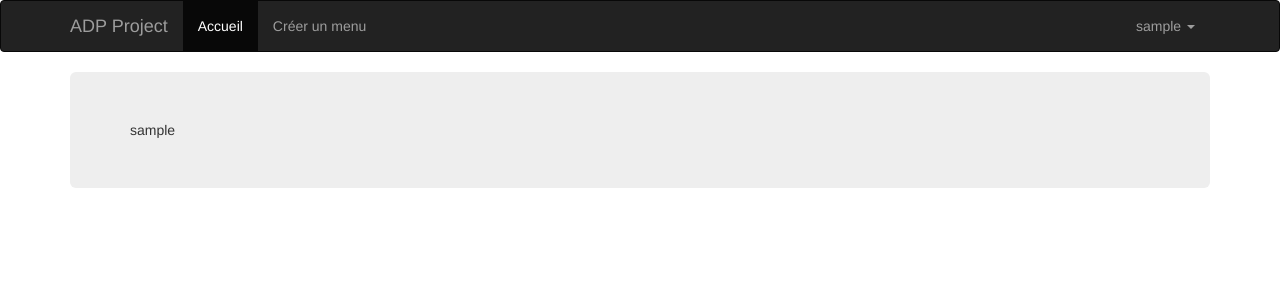
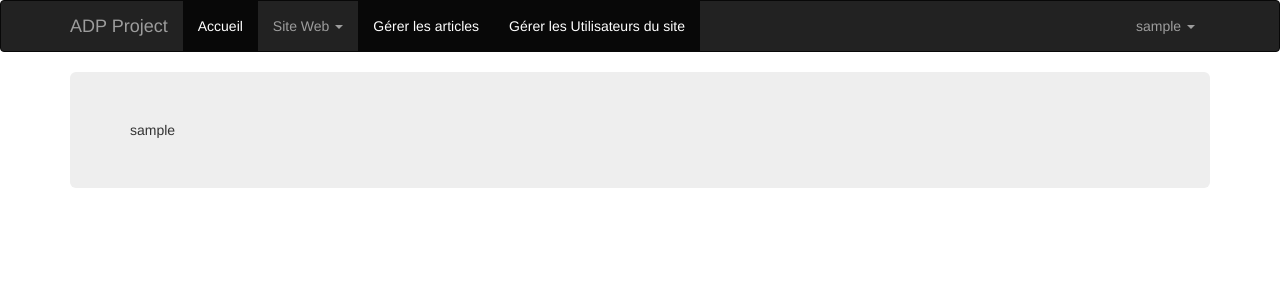
Before and after one commit to Cavanna-dev/ADP, a PHP site: page /admin/home.php in a window 1280 px wide. Shown: the top 300 px of the page. Run offline with PHP 8.4, Linux system fonts and the light colour scheme; the visitor is signed in with stand-in values (Sample User, id 1); some libraries are stand-ins or nearby versions.

Commit message:
Modification des fichiers sources

```diff
--- a/admin/home.php
+++ b/admin/home.php
@@ -1,8 +1,8 @@
-<?php include 'header.php'; ?>
-<?php include 'menu.php'; ?>
+<?php include 'template/header.php'; ?>
+<?php include 'template/menu.php'; ?>
 <div class="container">
     <div class="jumbotron">
         <?php echo $_SESSION['user_logged']; ?>
     </div>
 </div>
-<?php include 'footer.php'; ?>
+<?php include 'template/footer.php'; ?>
--- a/admin/login.php
+++ b/admin/login.php
@@ -1,8 +1,10 @@
 <?php
+
 $email = htmlspecialchars($_POST['inputEmail']);
 $password = htmlspecialchars($_POST['inputPassword']);
 
 include_once '../connection_db.php';
+
 try {
     $resultats = $db->query("SELECT email, password, role " .
                             "FROM users " .
--- a/admin/menu.php
+++ b/admin/template/menu.php
@@ -11,14 +11,23 @@
         <div class="navbar-collapse collapse navbar-inverse-collapse">
             <ul class="nav navbar-nav">
                 <li class="active"><a href="#">Accueil</a></li>
-                <li><a href="#">Créer un menu</a></li>
+                <li class="dropdown">
+                    <a href="#" class="dropdown-toggle" data-toggle="dropdown">Site Web <b class="caret"></b></a>
+                    <ul class="dropdown-menu">
+                        <li><a href="module_HomePage.php">Gérer la page d'accueil</a></li>
+                        <li><a href="module_Menu.php">Gérer le menu du site</a></li>
+                        <li><a href="../index.php">Voir le site</a></li>
+                    </ul>
+                </li>
+                <li class="active"><a href="#">Gérer les articles</a></li>
+                <li class="active"><a href="#">Gérer les Utilisateurs du site</a></li>
             </ul>
             <ul class="nav navbar-nav navbar-right">
                 <li class="dropdown">
                     <a href="#" class="dropdown-toggle" data-toggle="dropdown"><?php echo $_SESSION['user_logged']; ?> <b class="caret"></b></a>
                     <ul class="dropdown-menu">
                         <li><a href="#">Mes Informations</a></li>
-                        <li><a href="index.php?error=logout">Deconnection</a></li>
+                        <li><a href="index.php?error=logout">Déconnexion</a></li>
                     </ul>
                 </li>
             </ul>
```
Also changed, not shown: admin/index.php (+8 -3 lines), admin/template/footer.php (renamed from admin/footer.php), admin/template/header.php (renamed from admin/header.php).
